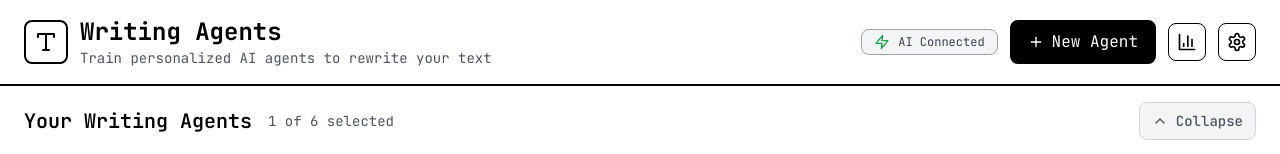
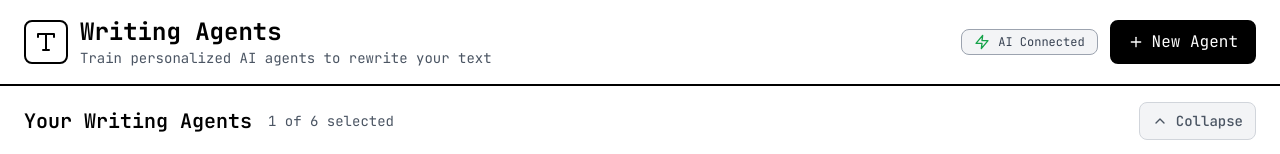
Before and after one commit to gooeyverse/writing, a React (Vite) app: page / in a window 1280 px wide. Shown: the top 154 px of the page. Built offline with nearby package versions, Linux system fonts and the light colour scheme; no server answers.

Commit message:
Remove settings and statistics buttons from header

```diff
--- a/src/components/Header.tsx
+++ b/src/components/Header.tsx
@@ -1,5 +1,5 @@
 import React, { useState, useEffect } from 'react';
-import { Type, Settings, BarChart3, Plus, Zap, ZapOff } from 'lucide-react';
+import { Type, Plus, Zap, ZapOff } from 'lucide-react';
 import { supabase } from '../lib/supabase';
 
 interface HeaderProps {
@@ -70,20 +70,6 @@ export const Header: React.FC<HeaderProps> = ({
             <Plus className="w-4 h-4" />
             <span>New Agent</span>
           </button>
-          <button
-            onClick={onShowStats}
-            className="p-2 text-black hover:text-gray-700 hover:bg-gray-100 rounded-lg transition-colors border border-black"
-            title="View statistics"
-          >
-            <BarChart3 className="w-5 h-5" />
-          </button>
-          <button
-            onClick={onShowSettings}
-            className="p-2 text-black hover:text-gray-700 hover:bg-gray-100 rounded-lg transition-colors border border-black"
-            title="Settings"
-          >
-            <Settings className="w-5 h-5" />
-          </button>
         </div>
       </div>
     </header>
```
